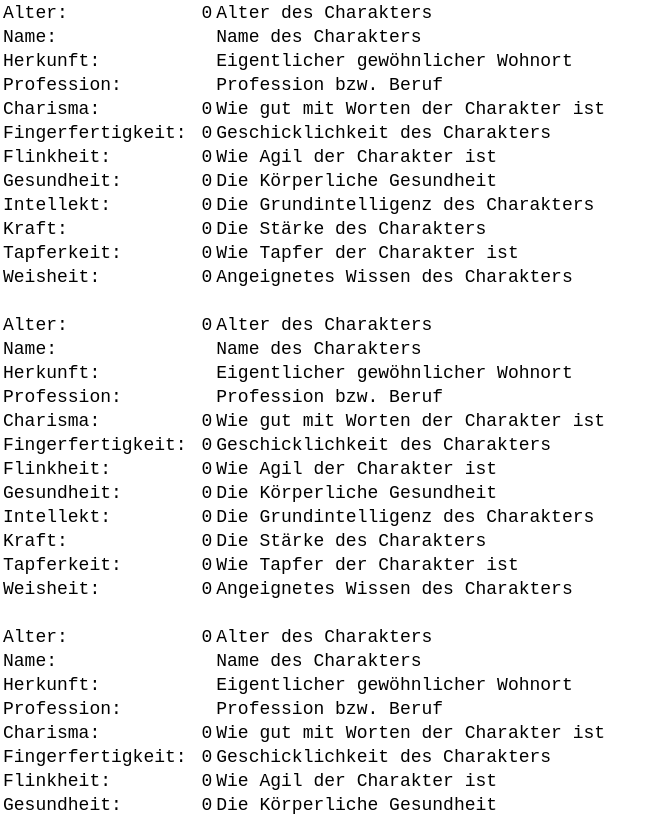
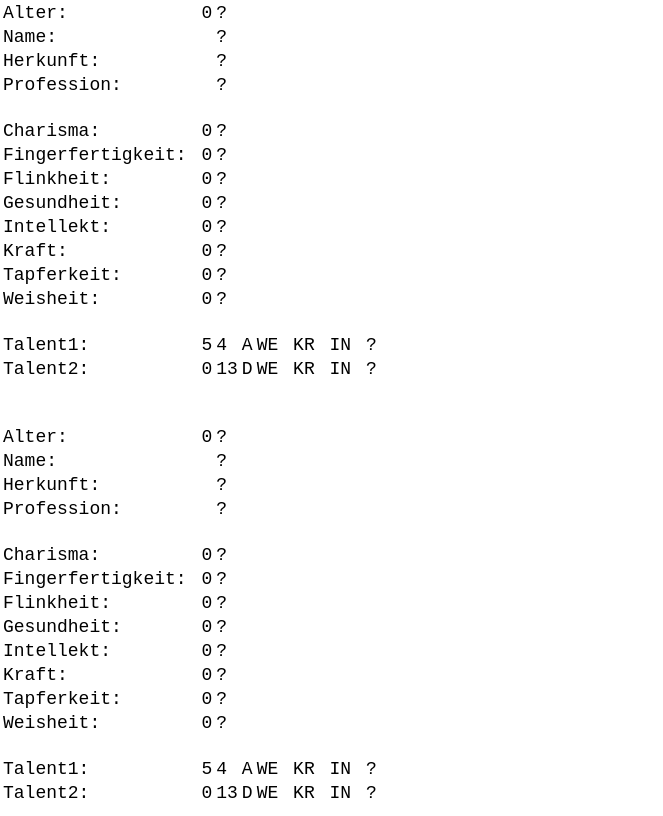
Before and after one commit to Jarpos/jarncc-2, an Angular app: page /editor in a window 1280 px wide. Shown: the top 816 px of the page, without its empty margins (0-663 px from the left). Built offline with nearby package versions, Linux system fonts and the light colour scheme.

Commit message:
expand html template with talents and explanations

```diff
--- a/src/app/pages/c-char-editor/c-char-editor.component.html
+++ b/src/app/pages/c-char-editor/c-char-editor.component.html
@@ -3,14 +3,29 @@
     <tr *ngFor="let info of character._information | keyvalue">
         <td id="{{ info.key }}">{{ info.value.name }}:&nbsp;</td>
         <td id="{{ info.key }}">{{ info.value.value }}</td>
-        <td id="{{ info.key }}">{{ info.value.explanation }}</td>
+        <td title="{{ info.value.explanation }}">?</td>
     </tr>
+    <br>
 
     <!-- Base Values (Strength, Dexterity, etc.) -->
     <tr *ngFor="let base of character._baseValues | keyvalue">
-        <td id="{{ base.key }}">{{ base.value.name }}:&nbsp;</td>
-        <td id="{{ base.key }}">{{ base.value.value }}</td>
-        <td id="{{ base.key }}">{{ base.value.explanation }}</td>
+        <td>{{ base.value.name }}:&nbsp;</td>
+        <td>{{ base.value.value }}</td>
+        <td title="{{ base.value.explanation }}">?</td>
     </tr>
     <br>
+
+    <!-- Talents (Perception, Pickpocketing, etc.) -->
+    <tr *ngFor="let talent of character._talents | keyvalue">
+        <td>{{ talent.value.name }}:&nbsp;</td>
+        <td>{{ talent.value.basePoints }}</td>
+        <td>{{ talent.value.extraPoints }}</td>
+        <td>{{ talent.value.difficulty }}</td>
+        <td *ngFor="let attr of talent.value.attributes">
+            {{ attr }}&nbsp;
+        </td>
+        <td title="{{ talent.value.explanation }}">?</td>
+    </tr>
+    <br>
+    <br>
 </table>
```
